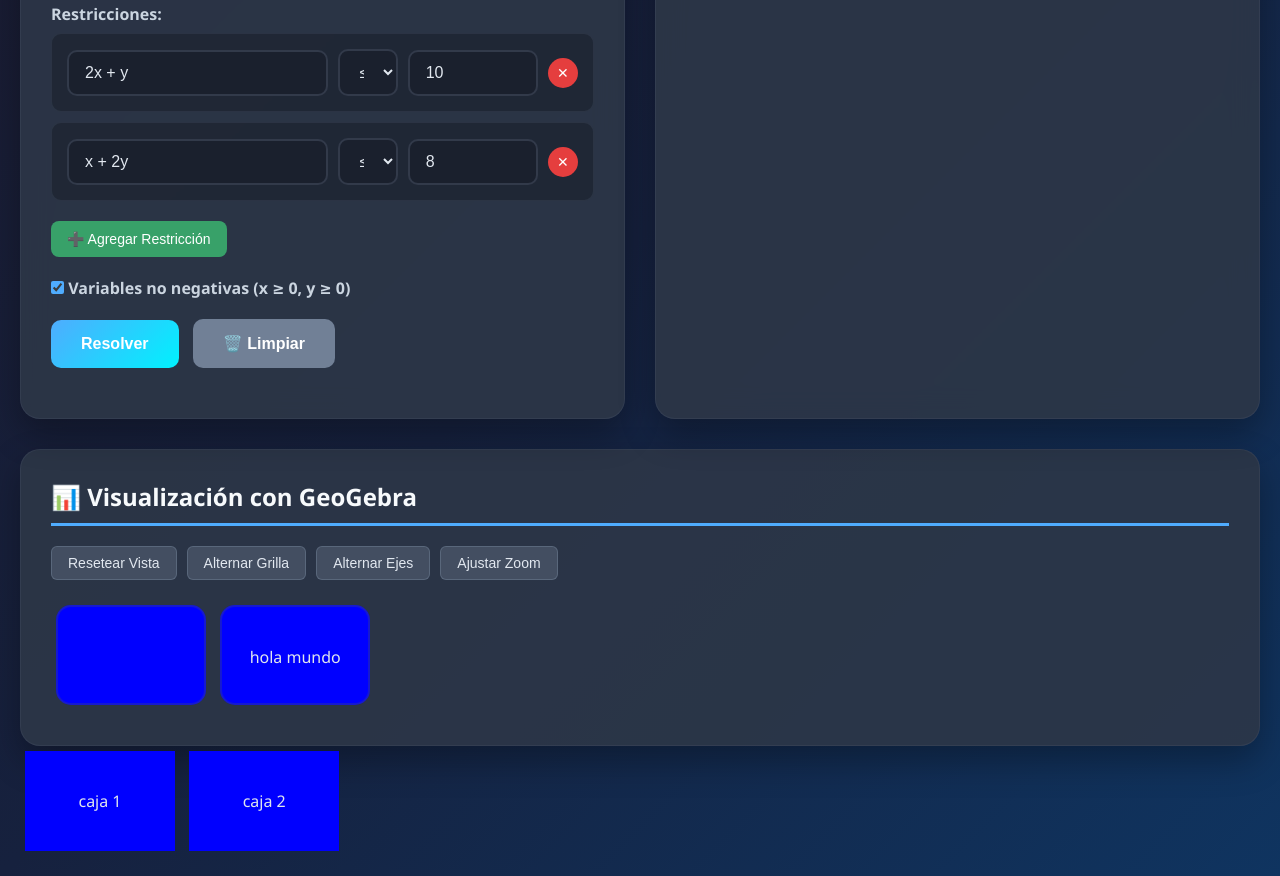
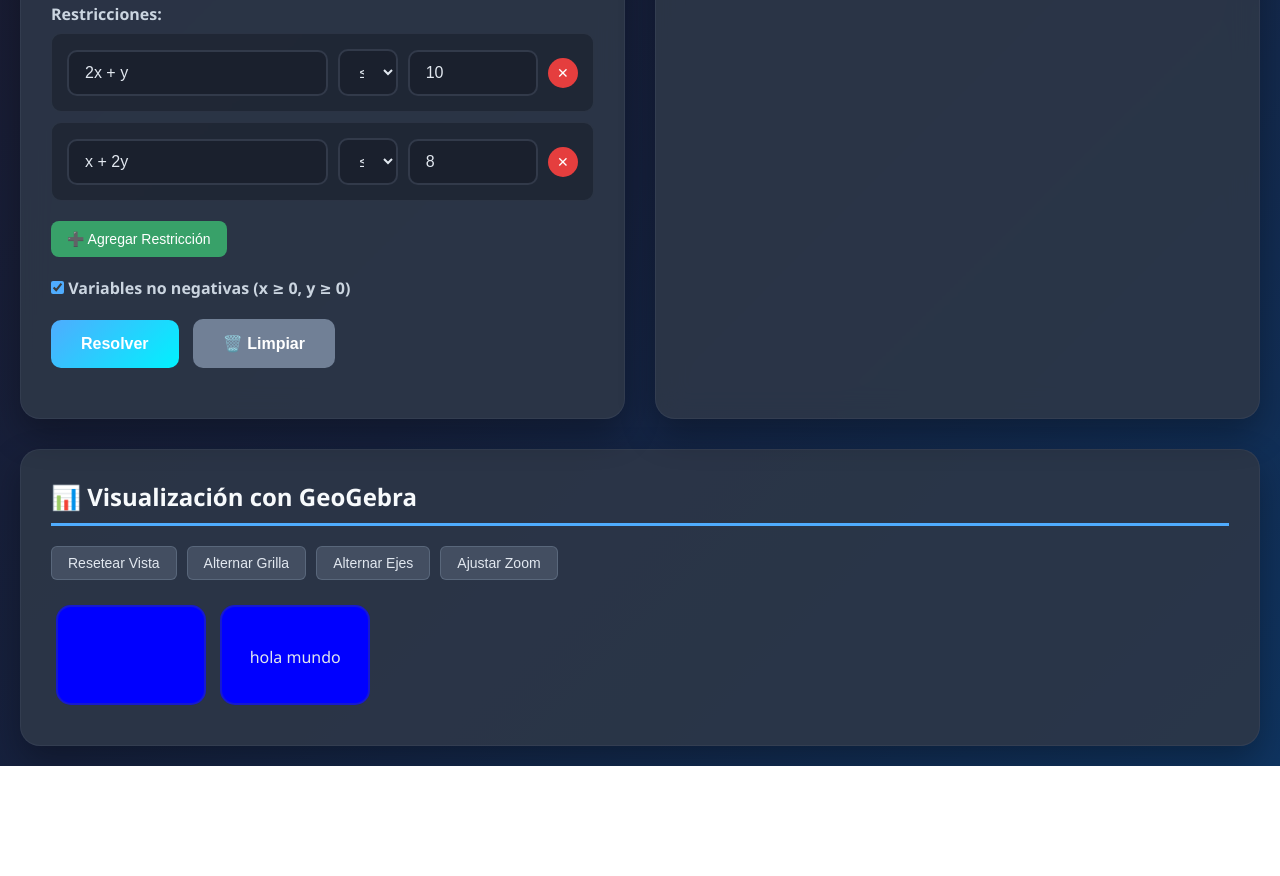
Before and after one commit to nanaobit/proyecto-io1, a plain HTML site: page index.html in a window 1280 px wide. Shown: the part 404-1280 px from the top of the page. After the commit the page ends 1170 px from the top, so only its background shows below. Drawn offline with Linux system fonts and the light colour scheme; a script that the page names is missing.

Commit message:
Update index.html

```diff
--- a/index.html
+++ b/index.html
@@ -100,8 +100,7 @@
             <div id="ggb-element" class="geogebra-container"></div>
 			<div class="geogebra-container">hola mundo</div>
         </div>
-		<div class="caja"> caja 1</div>
-		<div class="caja"> caja 2</div>
+
     </div>
 	<script src="./scripts.js" defer></script>
 </body>
```
